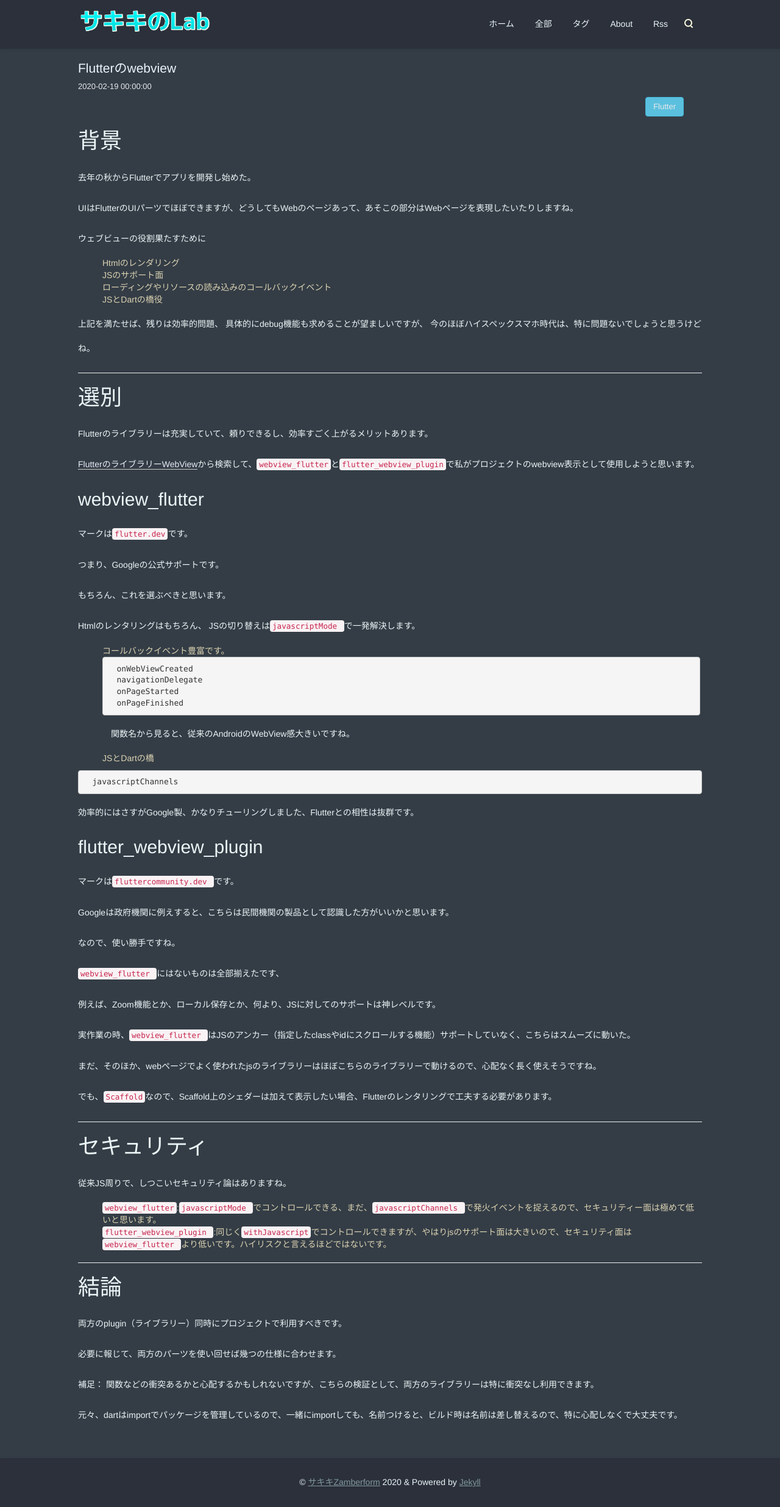
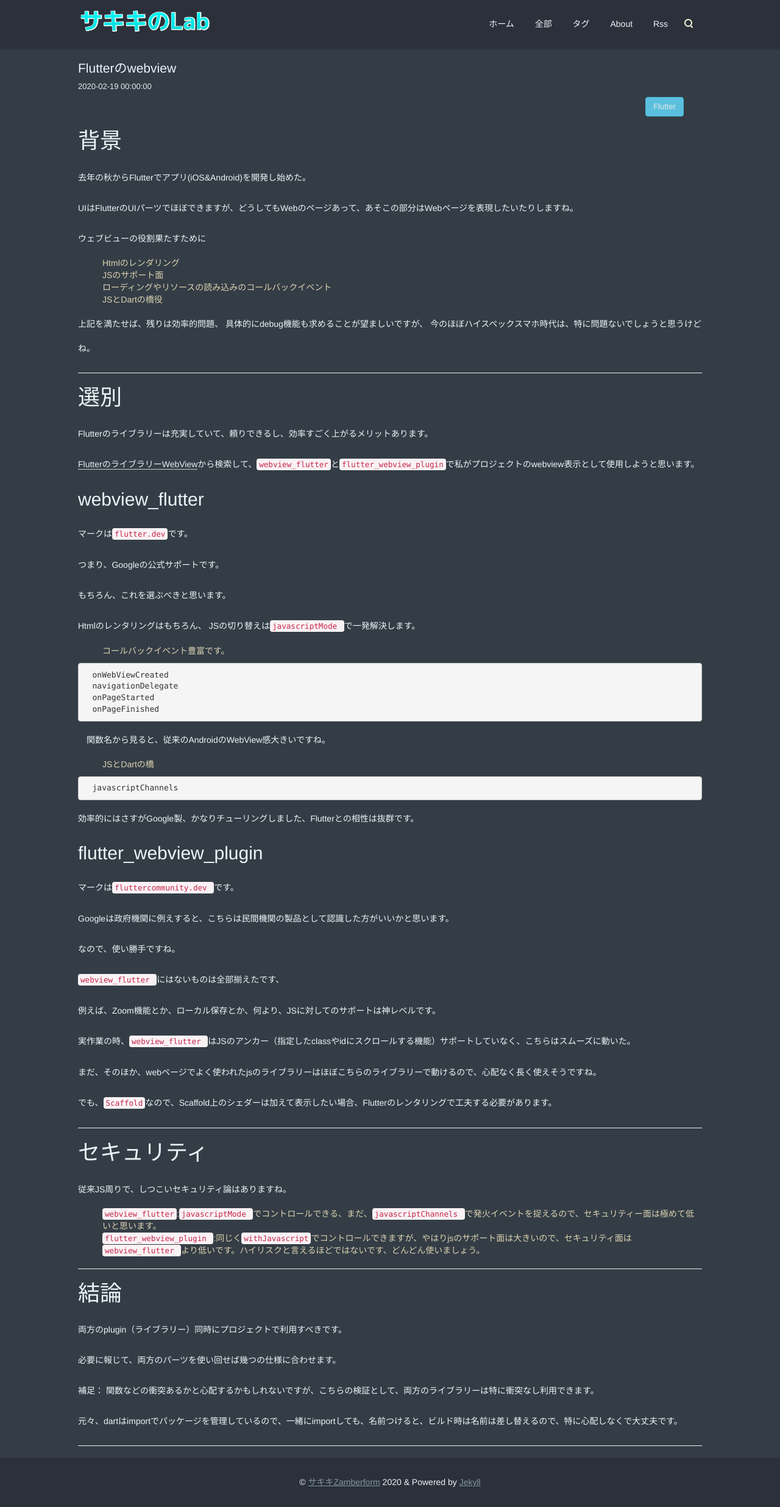
Before and after one commit to zamberform/zamberform.github.io, a Jekyll site: the page built from _posts/Flutter/2020-02-19-flutter-webview.md, in a window 1280 px wide. Shown: the whole page at 61% size. Built offline with Jekyll 4.4.1, drawn with Linux system fonts in a browser that asks for light colours; comment, search, counter and statistics services are not loaded.

Commit message:
Update 2020-02-19-flutter-webview.md

````diff
--- a/_posts/Flutter/2020-02-19-flutter-webview.md
+++ b/_posts/Flutter/2020-02-19-flutter-webview.md
@@ -11,7 +11,7 @@ key: "Flutter"
 
 # 背景
 
-去年の秋からFlutterでアプリを開発し始めた。
+去年の秋からFlutterでアプリ(iOS&Android)を開発し始めた。
 
 UIはFlutterのUIパーツでほぼできますが、どうしてもWebのページあって、あそこの部分はWebページを表現したいたりしますね。
 
@@ -46,6 +46,7 @@ Htmlのレンタリングはもちろん、
 JSの切り替えは`javascriptMode `で一発解決します。
 
 * コールバックイベント豊富です。
+
 ```
 　onWebViewCreated
 　navigationDelegate
@@ -88,7 +89,7 @@ Googleは政府機関に例えすると、こちらは民間機関の製品と
 従来JS周りで、しつこいセキュリティ論はありますね。
 
 * `webview_flutter`:`javascriptMode `でコントロールできる、まだ、`javascriptChannels `で発火イベントを捉えるので、セキュリティー面は極めて低いと思います。
-* `flutter_webview_plugin `:同じく`withJavascript`でコントロールできますが、やはりjsのサポート面は大きいので、セキュリティ面は`webview_flutter `より低いです。ハイリスクと言えるほどではないです。
+* `flutter_webview_plugin `:同じく`withJavascript`でコントロールできますが、やはりjsのサポート面は大きいので、セキュリティ面は`webview_flutter `より低いです。ハイリスクと言えるほどではないです、どんどん使いましょう。
 
 
 ---
@@ -103,3 +104,5 @@ Googleは政府機関に例えすると、こちらは民間機関の製品と
 関数などの衝突あるかと心配するかもしれないですが、こちらの検証として、両方のライブラリーは特に衝突なし利用できます。
 
 元々、dartはimportでパッケージを管理しているので、一緒にimportしても、名前つけると、ビルド時は名前は差し替えるので、特に心配しなくで大丈夫です。
+
+---
````
